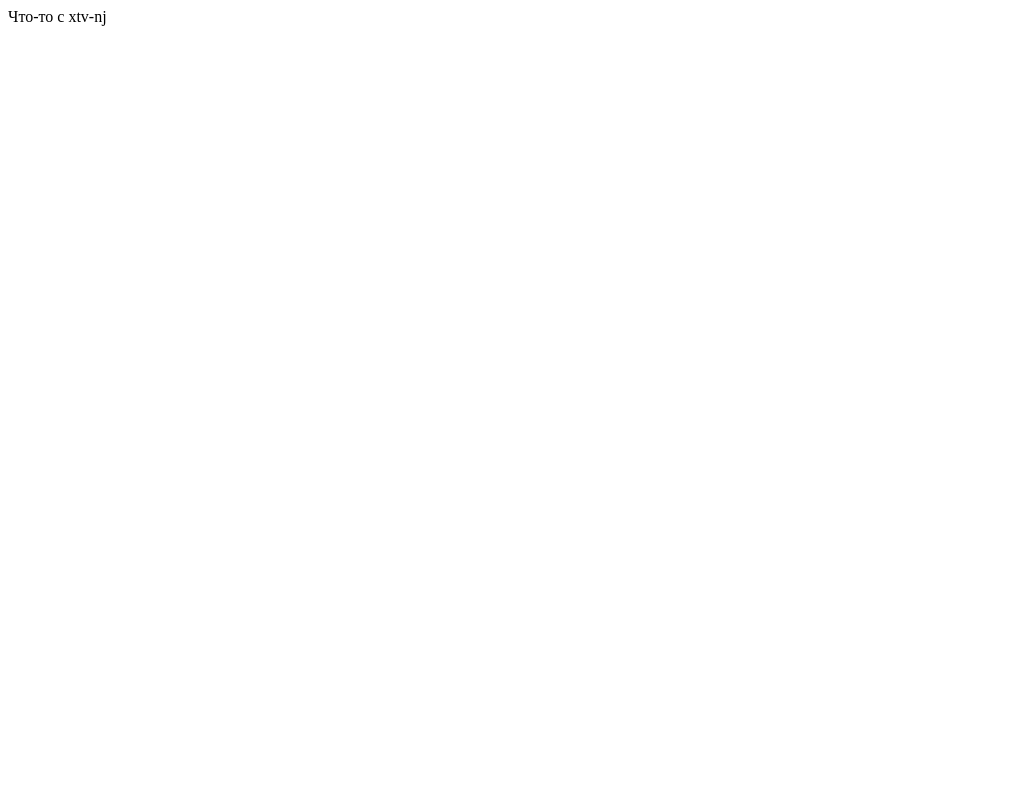
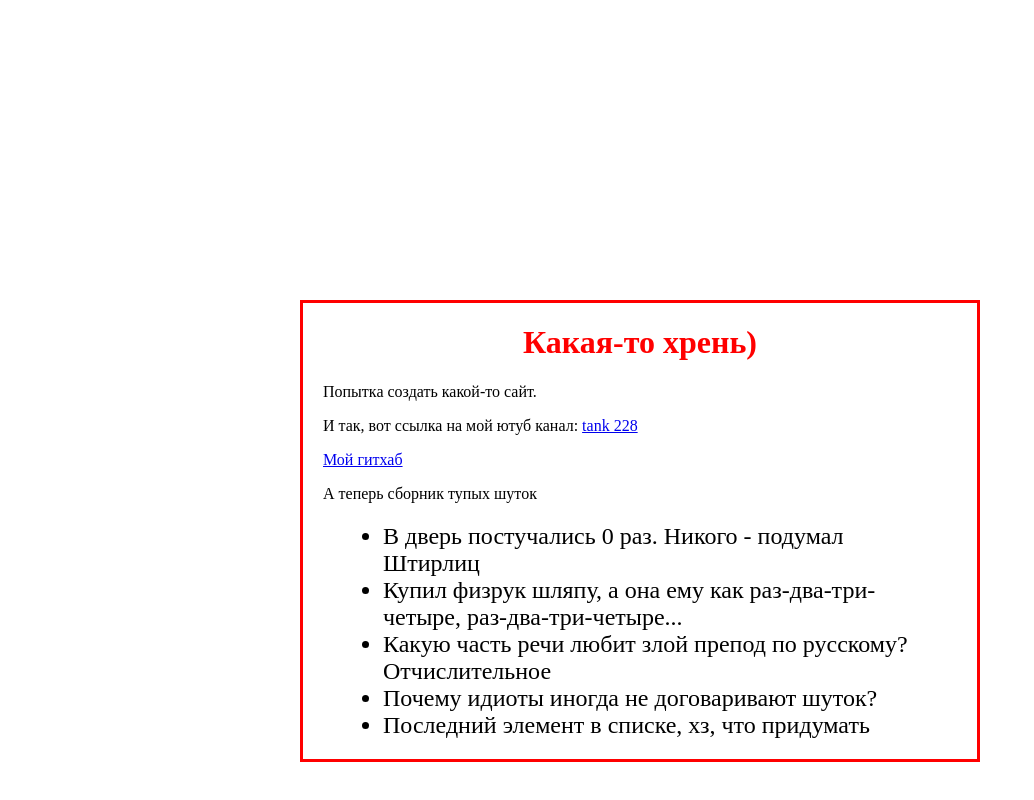
Before and after one commit to tankoman228/tankoman228.github.io, a plain HTML site: page Index.html in a window 1280 px wide. Shown: the whole page, without its empty margins (0-1034 px from the left). Drawn offline with Linux system fonts and the light colour scheme.

Commit message:
павв

```diff
--- a/Index.html
+++ b/Index.html
@@ -1,5 +1,34 @@
 <!Doctype html>
 <html lang = 'ru'>
-<body>Что-то c xtv-nj
-</body>
+
+    <head>
+        <rel href="style.css">
+        <meta charset='utf-8'>
+        <link rel = 'stylesheet' href ='style.css'>
+    </head>
+
+    <body>
+        <h1>Какая-то хрень)</h1>
+        <article>
+            Попытка создать какой-то сайт.<br>
+            <p>
+                И так, вот ссылка на мой ютуб канал:
+                <a href ="https://www.youtube.com/channel/UCZEjPtd4gu3mW5Yb52Z1jgw">tank 228</a>
+            </p>
+            <p>
+                <a href="https://github.com/tankoman228">Мой гитхаб</a>
+            </p>
+            <section>
+                А теперь сборник тупых шуток
+                <ul>
+                    <li>В дверь постучались 0 раз. Никого - подумал Штирлиц</li>
+                    <li>Купил физрук шляпу, а она ему как раз-два-три-четыре, раз-два-три-четыре...</li>
+                    <li>Какую часть речи любит злой препод по русскому? Отчислительное</li>
+                    <li>Почему идиоты иногда не договаривают шуток?</li>
+                    <li>Последний элемент в списке, хз, что придумать</li>
+                </ul>
+             </section>
+        </article>
+    </body>
+
 </html>
--- /dev/null
+++ b/style.css
@@ -0,0 +1,17 @@
+body {
+    margin: 300px;
+    border: solid red;
+    padding: 0 20px;
+    align-content: center;
+}
+
+h1 {
+    color: red;
+    text-align: center;
+}
+
+ul {
+    color: black;
+    margin: 20px;
+    font-size: x-large;
+}
```
Also changed, not shown: script.js (added).
